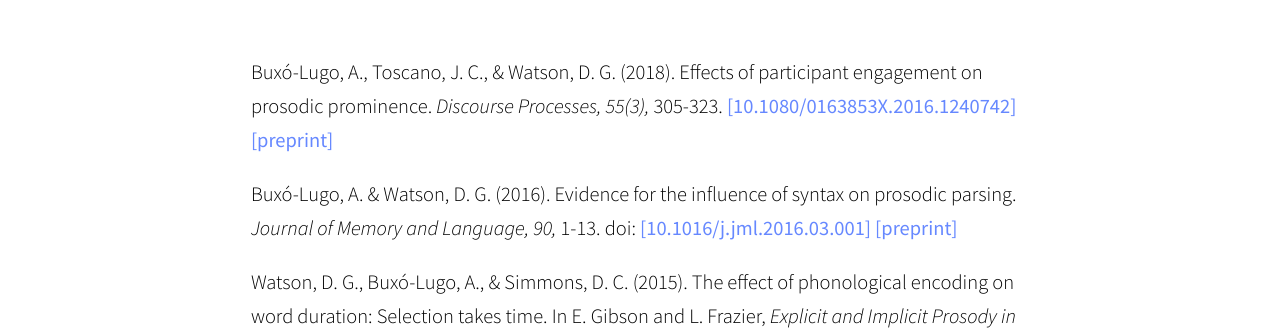
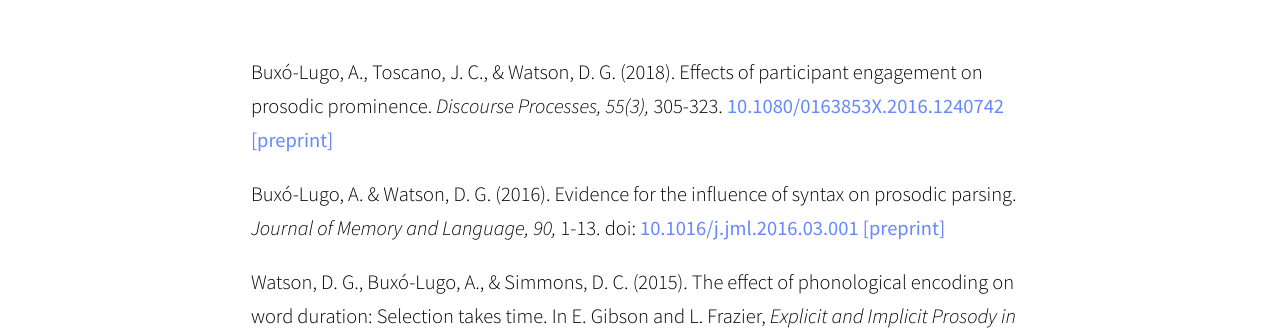
Before and after one commit to abuxolugo/abuxolugo.github.io, a Jekyll site: the page built from publications.md, in a window 1280 px wide and 900 px high. Shown: the part 281-611 px from the top of the window. Built offline with Jekyll 4.4.1, drawn with Linux system fonts in a browser that asks for light colours; some web fonts are replaced.

```diff
--- a/publications.md
+++ b/publications.md
@@ -4,9 +4,9 @@ title: Publications
 permalink: /publications/
 ---
 
-Buxó-Lugo, A., Toscano, J. C., & Watson, D. G. (2018). Effects of participant engagement on prosodic prominence. *Discourse Processes, 55(3),* 305-323. [[10.1080/0163853X.2016.1240742]](https://doi.org/10.1080/0163853X.2016.1240742) [[preprint]]({{site.baseurl}}/assets/Minecraft_Preprint.pdf)
+Buxó-Lugo, A., Toscano, J. C., & Watson, D. G. (2018). Effects of participant engagement on prosodic prominence. *Discourse Processes, 55(3),* 305-323. [10.1080/0163853X.2016.1240742](https://doi.org/10.1080/0163853X.2016.1240742) [[preprint]]({{site.baseurl}}/assets/Minecraft_Preprint.pdf)
 
-Buxó-Lugo, A. & Watson, D. G. (2016).  Evidence for the influence of syntax on prosodic parsing. *Journal of Memory and Language, 90,* 1-13. doi: [[10.1016/j.jml.2016.03.001]](https://doi.org/10.1016/j.jml.2016.03.001) [[preprint]]({{site.baseurl}}/assets/Syntax_and_Prosodic_Parsing_Preprint.pdf)
+Buxó-Lugo, A. & Watson, D. G. (2016).  Evidence for the influence of syntax on prosodic parsing. *Journal of Memory and Language, 90,* 1-13. doi: [10.1016/j.jml.2016.03.001](https://doi.org/10.1016/j.jml.2016.03.001) [[preprint]]({{site.baseurl}}/assets/Syntax_and_Prosodic_Parsing_Preprint.pdf)
 
 Watson, D. G., Buxó-Lugo, A., & Simmons, D. C. (2015). The effect of phonological encoding on word duration: Selection takes time.  In E. Gibson and L. Frazier, *Explicit and Implicit Prosody in Sentence Processing* (pp. 85-98). Switzerland: Springer International Publishing. [[preprint]]({{site.baseurl}}/assets/Phonological_Encoding_Preprint.pdf)
 
```
